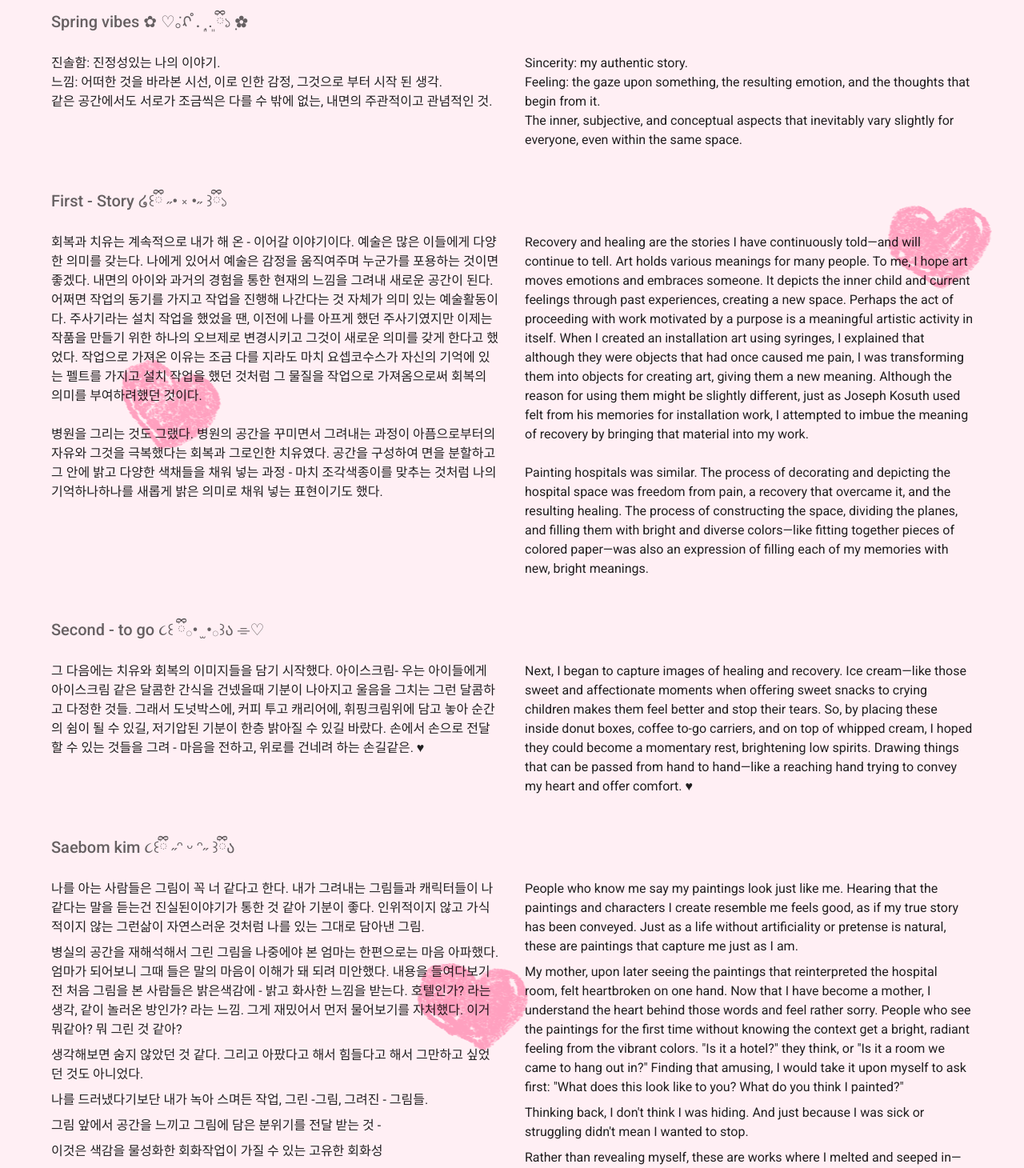
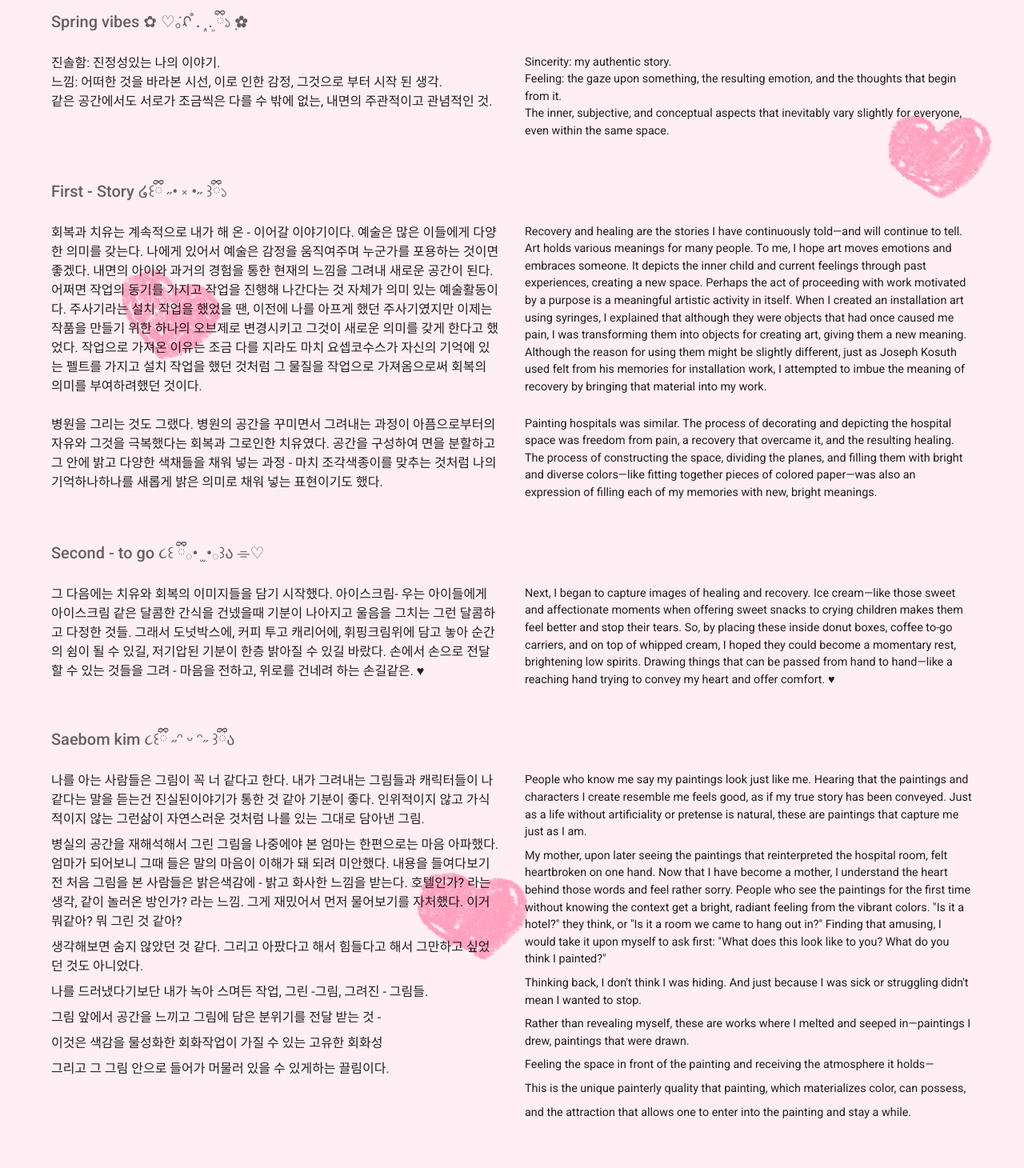
Before and after one commit to jaylee1021/springk_portfolio, a Next.js app: page /about in a window 1280 px wide. Shown: the part 220-1680 px from the top of the page at 80% size. Built offline with nearby package versions, Linux system fonts and the light colour scheme.

Commit message:
reduce size of english in about me and refactor redundent code

```diff
--- a/src/components/About/AboutMe.tsx
+++ b/src/components/About/AboutMe.tsx
@@ -4,6 +4,12 @@ import Container from '@mui/material/Container';
 import Typography from '@mui/material/Typography';
 import Box from '@mui/material/Box';
 import Grid from '@mui/material/Grid';
+
+const EnTypography = ({ children, sx, ...props }: React.ComponentProps<typeof Typography>) => (
+    <Typography sx={{ fontSize: '0.9rem', ...sx }} {...props}>
+        {children}
+    </Typography>
+);
 
 export default function AboutMe() {
     return (
@@ -34,15 +40,15 @@ export default function AboutMe() {
                             </Typography>
                         </Grid>
                         <Grid size={{ xs: 12, md: 6 }}>
-                            <Typography variant="body1">
+                            <EnTypography variant="body1">
                                 Sincerity: my authentic story.
-                            </Typography>
-                            <Typography variant="body1">
+                            </EnTypography>
+                            <EnTypography variant="body1">
                                 Feeling: the gaze upon something, the resulting emotion, and the thoughts that begin from it.
-                            </Typography>
-                            <Typography variant="body1">
+                            </EnTypography>
+                            <EnTypography variant="body1">
                                 The inner, subjective, and conceptual aspects that inevitably vary slightly for everyone, even within the same space.
-                            </Typography>
+                            </EnTypography>
                         </Grid>
                     </Grid>
 
@@ -60,12 +66,12 @@ export default function AboutMe() {
                             </Typography>
                         </Grid>
                         <Grid size={{ xs: 12, md: 6 }}>
-                            <Typography variant="body1" sx={{ mb: 3 }}>
+                            <EnTypography variant="body1" sx={{ mb: 3 }}>
                                 Recovery and healing are the stories I have continuously told—and will continue to tell. Art holds various meanings for many people. To me, I hope art moves emotions and embraces someone. It depicts the inner child and current feelings through past experiences, creating a new space. Perhaps the act of proceeding with work motivated by a purpose is a meaningful artistic activity in itself. When I created an installation art using syringes, I explained that although they were objects that had once caused me pain, I was transforming them into objects for creating art, giving them a new meaning. Although the reason for using them might be slightly different, just as Joseph Kosuth used felt from his memories for installation work, I attempted to imbue the meaning of recovery by bringing that material into my work.
-                            </Typography>
-                            <Typography variant="body1">
+                            </EnTypography>
+                            <EnTypography variant="body1">
                                 Painting hospitals was similar. The process of decorating and depicting the hospital space was freedom from pain, a recovery that overcame it, and the resulting healing. The process of constructing the space, dividing the planes, and filling them with bright and diverse colors—like fitting together pieces of colored paper—was also an expression of filling each of my memories with new, bright meanings.
-                            </Typography>
+                            </EnTypography>
                         </Grid>
                     </Grid>
 
@@ -80,9 +86,9 @@ export default function AboutMe() {
                             </Typography>
                         </Grid>
                         <Grid size={{ xs: 12, md: 6 }}>
-                            <Typography variant="body1">
+                            <EnTypography variant="body1">
                                 Next, I began to capture images of healing and recovery. Ice cream—like those sweet and affectionate moments when offering sweet snacks to crying children makes them feel better and stop their tears. So, by placing these inside donut boxes, coffee to-go carriers, and on top of whipped cream, I hoped they could become a momentary rest, brightening low spirits. Drawing things that can be passed from hand to hand—like a reaching hand trying to convey my heart and offer comfort. ♥
-                            </Typography>
+                            </EnTypography>
                         </Grid>
                     </Grid>
 
@@ -115,27 +121,27 @@ export default function AboutMe() {
                             </Typography>
                         </Grid>
                         <Grid size={{ xs: 12, md: 6 }}>
-                            <Typography variant="body1" sx={{ mb: 1 }}>
+                            <EnTypography variant="body1" sx={{ mb: 1 }}>
                                 People who know me say my paintings look just like me. Hearing that the paintings and characters I create resemble me feels good, as if my true story has been conveyed. Just as a life without artificiality or pretense is natural, these are paintings that capture me just as I am.
-                            </Typography>
-                            <Typography variant="body1" sx={{ mb: 1 }}>
+                            </EnTypography>
+                            <EnTypography variant="body1" sx={{ mb: 1 }}>
                                 My mother, upon later seeing the paintings that reinterpreted the hospital room, felt heartbroken on one hand. Now that I have become a mother, I understand the heart behind those words and feel rather sorry. People who see the paintings for the first time without knowing the context get a bright, radiant feeling from the vibrant colors. &quot;Is it a hotel?&quot; they think, or &quot;Is it a room we came to hang out in?&quot; Finding that amusing, I would take it upon myself to ask first: &quot;What does this look like to you? What do you think I painted?&quot;
-                            </Typography>
-                            <Typography variant="body1" sx={{ mb: 1 }}>
+                            </EnTypography>
+                            <EnTypography variant="body1" sx={{ mb: 1 }}>
                                 Thinking back, I don&apos;t think I was hiding. And just because I was sick or struggling didn&apos;t mean I wanted to stop.
-                            </Typography>
-                            <Typography variant="body1" sx={{ mb: 1 }}>
+                            </EnTypography>
+                            <EnTypography variant="body1" sx={{ mb: 1 }}>
                                 Rather than revealing myself, these are works where I melted and seeped in—paintings I drew, paintings that were drawn.
-                            </Typography>
-                            <Typography variant="body1" sx={{ mb: 1 }}>
+                            </EnTypography>
+                            <EnTypography variant="body1" sx={{ mb: 1 }}>
                                 Feeling the space in front of the painting and receiving the atmosphere it holds—
-                            </Typography>
-                            <Typography variant="body1" sx={{ mb: 1 }}>
+                            </EnTypography>
+                            <EnTypography variant="body1" sx={{ mb: 1 }}>
                                 This is the unique painterly quality that painting, which materializes color, can possess,
-                            </Typography>
-                            <Typography variant="body1">
+                            </EnTypography>
+                            <EnTypography variant="body1">
                                 and the attraction that allows one to enter into the painting and stay a while.
-                            </Typography>
+                            </EnTypography>
                         </Grid>
                     </Grid>
                 </Box>
```
